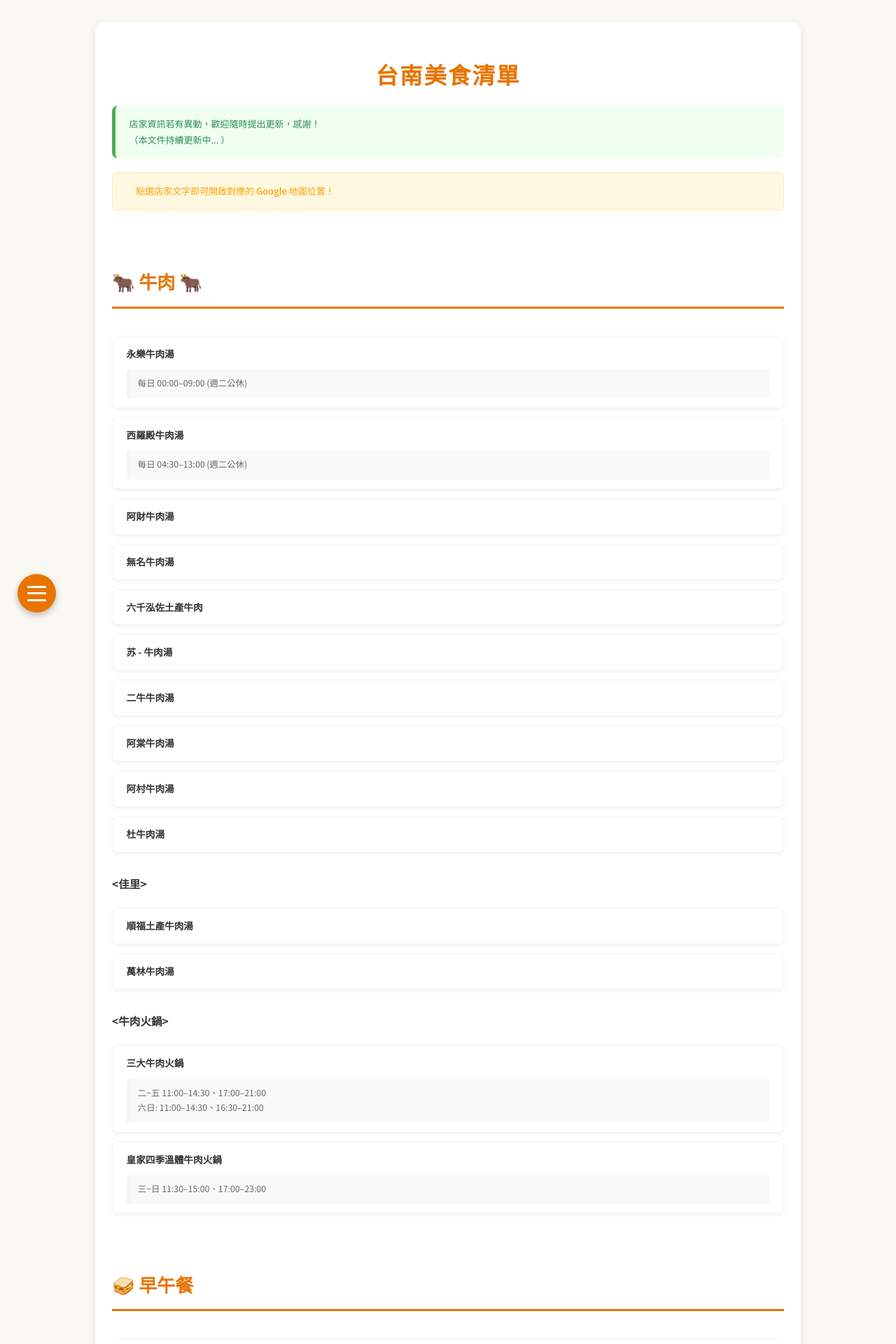
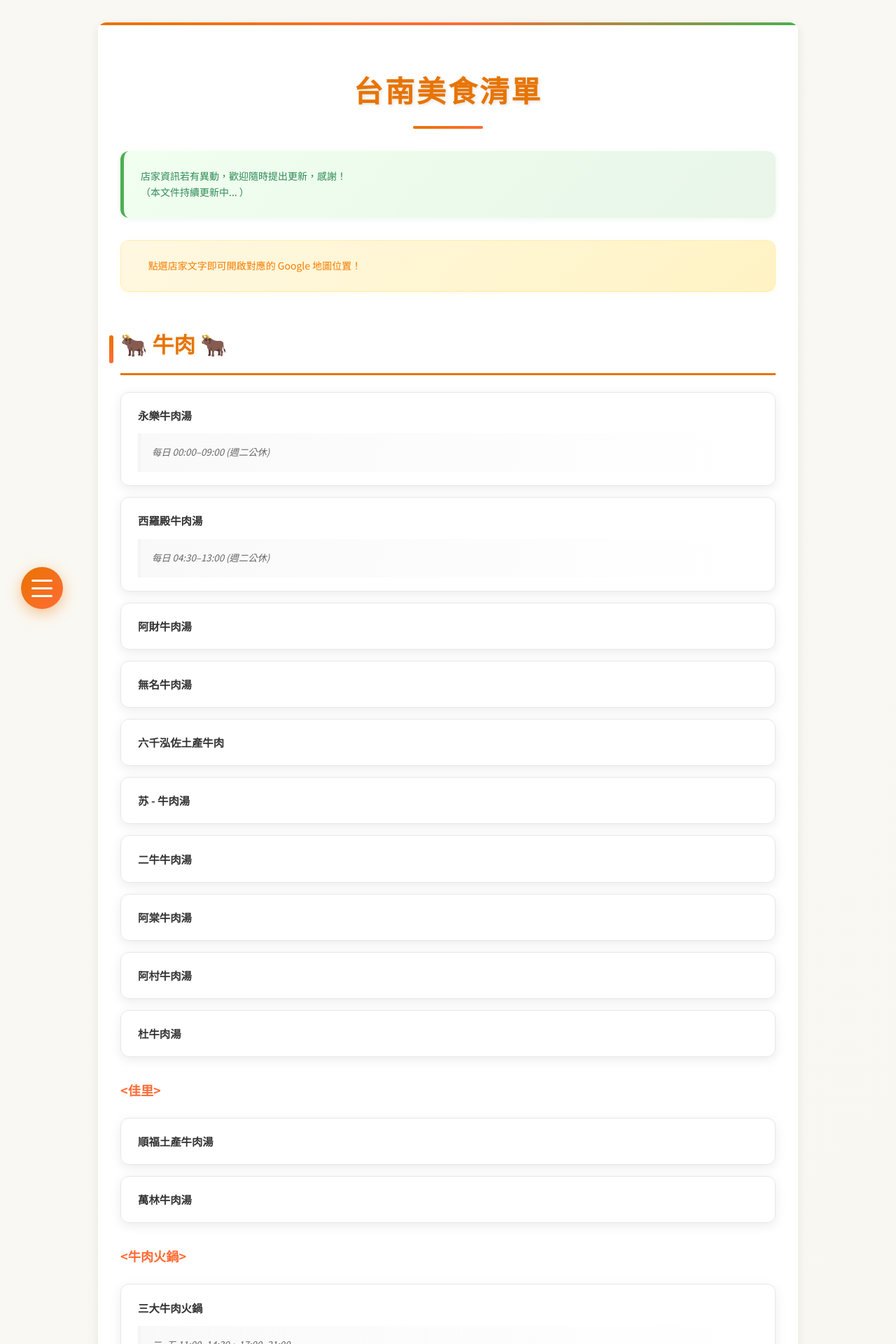
Before and after one commit to dssass/dssass.github.io, a Jekyll site: the page built from index.html, in a window 1280 px wide. Shown: the top 1920 px of the page at 70% size. Built offline with Jekyll 4.4.1, drawn with Linux system fonts in a browser that asks for light colours.

Commit message:
Update head.html

```diff
--- a/_includes/head.html
+++ b/_includes/head.html
@@ -1,20 +1,31 @@
   <meta charset="UTF-8">
   <meta name="viewport" content="width=device-width, initial-scale=1.0">
-  <title>台南美食清單</title>
-  <script async src="https://pagead2.googlesyndication.com/pagead/js/adsbygoogle.js?client=ca-pub-1804918027527093"
-     crossorigin="anonymous"></script>
+  <title>台南美食清單 - 在地人推薦</title>
+  <meta name="description" content="台南在地人推薦美食清單，包含牛肉湯、小吃、甜點、咖啡廳等完整分類，附營業時間與Google地圖連結">
+  <meta name="keywords" content="台南美食,台南小吃,台南牛肉湯,台南咖啡廳,台南甜點">
+
+  <script async src="https://pagead2.googlesyndication.com/pagead/js/adsbygoogle.js?client=ca-pub-1804918027527093" crossorigin="anonymous"></script>
+
   <style>
     /* Google Fonts - Noto Sans TC */
-    @import url('https://fonts.googleapis.com/css2?family=Noto+Sans+TC:wght@400;500;700&display=swap');
+    @import url('https://fonts.googleapis.com/css2?family=Noto+Sans+TC:wght@300;400;500;700&display=swap');
 
     :root {
-      --primary-color: #E87400; /* 活力的橘色 */
-      --secondary-color: #4CAF50; /* 清新的綠色 */
-      --background-color: #FAF8F2; /* 柔和的米色背景 */
+      --primary-color: #E87400;
+      --secondary-color: #4CAF50;
+      --accent-color: #FF6B35;
+      --background-color: #FAF8F2;
       --text-color: #333;
       --light-gray: #f4f4f4;
       --white: #fff;
-      --shadow: 0 4px 12px rgba(0,0,0,0.08);
+      --shadow: 0 4px 16px rgba(0,0,0,0.08);
+      --hover-shadow: 0 8px 24px rgba(0,0,0,0.12);
+      --border-radius: 12px;
+      --transition: all 0.3s cubic-bezier(0.4, 0, 0.2, 1);
+    }
+
+    * {
+      box-sizing: border-box;
     }
 
     html {
@@ -23,134 +34,221 @@
 
     body {
       font-family: 'Noto Sans TC', sans-serif;
-      font-size: 13px;
-      line-height: 1.75;
+      font-size: 14px;
+      line-height: 1.7;
       margin: 0;
       padding: 0;
-      background-color: var(--background-color);
+      background: linear-gradient(135deg, var(--background-color) 0%, #F5F2E8 100%);
       color: var(--text-color);
+      font-weight: 400;
     }
 
     .container {
-      max-width: 960px;
+      max-width: 1000px;
       margin: 2rem auto;
-      padding: 1.5rem; /* 在手機上稍微減少邊距 */
+      padding: 2rem;
       background: var(--white);
-      border-radius: 12px;
+      border-radius: var(--border-radius);
       box-shadow: var(--shadow);
-      transition: filter 0.3s ease-in-out; /* for overlay effect */
+      position: relative;
+      overflow: hidden;
     }
 
+    .container::before {
+      content: '';
+      position: absolute;
+      top: 0;
+      left: 0;
+      right: 0;
+      height: 4px;
+      background: linear-gradient(90deg, var(--primary-color), var(--accent-color), var(--secondary-color));
+    }
+
+    /* Typography */
     h1, h2, h3, h4, h5, h6 {
       color: var(--text-color);
       font-weight: 700;
+      margin-bottom: 0.5em;
     }
 
     h1 {
-        font-size: 2.5em;
+      font-size: 3em;
       text-align: center;
       color: var(--primary-color);
-        margin-bottom: 0.5em;
-        letter-spacing: 2px;
+      margin-bottom: 1rem;
+      letter-spacing: 3px;
+      text-shadow: 2px 2px 4px rgba(0,0,0,0.1);
+      position: relative;
+    }
+
+    h1::after {
+      content: '';
+      display: block;
+      width: 100px;
+      height: 4px;
+      background: linear-gradient(90deg, var(--primary-color), var(--accent-color));
+      margin: 1rem auto;
+      border-radius: 2px;
     }
 
     h2 {
-      font-size: 2em;
+      font-size: 2.2em;
       color: var(--primary-color);
       border-bottom: 3px solid var(--primary-color);
       padding-bottom: 0.5em;
-      margin-top: 3em;
-      margin-bottom: 1.5em;
+      margin: 3rem 0 1.5rem 0;
       display: flex;
       align-items: center;
       scroll-margin-top: 20px;
+      position: relative;
     }
 
-    h3, h4, h5 {
-      scroll-margin-top: 20px; /* 避免跳轉時被頂部遮擋 */
+    h2::before {
+      content: '';
+      position: absolute;
+      left: -1rem;
+      top: 50%;
+      transform: translateY(-50%);
+      width: 6px;
+      height: 40px;
+      background: linear-gradient(180deg, var(--primary-color), var(--accent-color));
+      border-radius: 3px;
     }
 
     h3 {
-      font-size: 1.5em;
-      color: #333;
-      border-bottom: none;
+      font-size: 1.6em;
+      color: var(--text-color);
       border-left: 5px solid var(--secondary-color);
-      padding-left: 1em;
-      margin-top: 2.5em;
-      margin-bottom: 1.2em;
+      padding-left: 1rem;
+      margin: 2.5rem 0 1.2rem 0;
+      scroll-margin-top: 20px;
+      background: linear-gradient(90deg, rgba(76,175,80,0.05) 0%, transparent 100%);
+      padding: 0.5rem 1rem;
+      border-radius: 0 8px 8px 0;
     }
 
     h4 {
-      font-size: 1.2em;
-      border-bottom: none;
-      margin-top: 2em;
-      font-weight: 700;
+      font-size: 1.3em;
+      margin-top: 2rem;
+      font-weight: 600;
+      color: var(--accent-color);
     }
 
+    /* Alert boxes */
     .custom-block, .warning-box {
-      padding: 1.2em 1.5em;
-      margin-bottom: 1.5em;
-      border-radius: 8px;
+      padding: 1.5rem;
+      margin: 2rem 0;
+      border-radius: var(--border-radius);
       font-size: 1em;
       line-height: 1.7;
+      position: relative;
+      overflow: hidden;
     }
 
-    .custom-block { background-color: #F0FFF0; color: #2E8B57; border-left: 5px solid var(--secondary-color); }
-    .warning-box { background-color: #FFF8E1; color: #FFA000; border: 1px solid #FFECB3; font-weight: 500; display: flex; align-items: center; }
-    .warning-box .icon { font-size: 1.5em; margin-right: 0.7em; }
+    .custom-block {
+      background: linear-gradient(135deg, #F0FFF0 0%, #E8F5E8 100%);
+      color: #2E8B57;
+      border-left: 5px solid var(--secondary-color);
+      box-shadow: 0 2px 8px rgba(76,175,80,0.1);
+    }
 
-    ul { list-style-type: none; padding-left: 0; }
+    .warning-box {
+      background: linear-gradient(135deg, #FFF8E1 0%, #FFF3C4 100%);
+      color: #F57C00;
+      border: 1px solid #FFECB3;
+      display: flex;
+      align-items: center;
+      box-shadow: 0 2px 8px rgba(255,193,7,0.1);
+    }
+
+    .warning-box .icon {
+      font-size: 1.5em;
+      margin-right: 0.7em;
+    }
+
+    /* Restaurant list styling */
+    ul {
+      list-style-type: none;
+      padding-left: 0;
+      margin: 1.5rem 0;
+    }
 
     ul > li {
-        background-color: var(--white);
-        border: 1px solid var(--light-gray);
-        border-radius: 8px;
-        padding: 1em 1.5em;
-        margin-bottom: 1em;
-        box-shadow: 0 2px 5px rgba(0,0,0,0.05);
-        transition: transform 0.2s ease-in-out, box-shadow 0.2s ease-in-out;
+      background: var(--white);
+      border: 1px solid #E8E8E8;
+      border-radius: var(--border-radius);
+      padding: 1.2rem 1.5rem;
+      margin-bottom: 1rem;
+      box-shadow: var(--shadow);
+      transition: var(--transition);
+      position: relative;
+      overflow: hidden;
     }
 
-    ul > li:hover { transform: translateY(-5px); box-shadow: 0 6px 15px rgba(0,0,0,0.1); }
+    ul > li::before {
+      content: '';
+      position: absolute;
+      top: 0;
+      left: 0;
+      width: 4px;
+      height: 100%;
+      background: linear-gradient(180deg, var(--primary-color), var(--accent-color));
+      transform: scaleY(0);
+      transition: var(--transition);
+    }
+
+    ul > li:hover {
+      transform: translateY(-3px);
+      box-shadow: var(--hover-shadow);
+      border-color: var(--primary-color);
+    }
+
+    ul > li:hover::before {
+      transform: scaleY(1);
+    }
 
     ul li a {
       color: var(--text-color);
       text-decoration: none;
-      font-size: 1.05em;
-      font-weight: 700;
-      transition: color 0.2s;
+      font-size: 1.1em;
+      font-weight: 600;
+      transition: var(--transition);
+      display: inline-block;
     }
 
-    ul li a:hover { color: var(--primary-color); text-decoration: none; }
+    ul li a:hover {
+      color: var(--primary-color);
+      transform: translateX(8px);
+    }
 
     blockquote {
-        margin: 0.8em 0 0 0;
-        padding: 0.8em 1em;
+      margin: 0.8rem 0 0 0;
+      padding: 1rem;
       border-left: 4px solid var(--light-gray);
-        background: #f9f9f9;
+      background: linear-gradient(90deg, #f9f9f9 0%, transparent 100%);
       color: #666;
-        border-radius: 4px;
+      border-radius: 0 8px 8px 0;
       font-size: 0.95em;
+      font-style: italic;
     }
 
-    .orange-text { color: var(--primary-color); font-weight: bold; }
-    .brown-text { color: #6F4E37; }
-
+    /* Sidebar styles */
     #toc-sidebar {
       position: fixed;
       left: 30px;
       top: 50%;
       transform: translateY(-50%);
-      width: 230px;
+      width: 280px;
       max-height: 90vh;
       overflow-y: auto;
-      background: rgba(255, 255, 255, 0.95);
-      backdrop-filter: blur(10px);
-      padding: 1em;
-      border-radius: 12px;
+      background: rgba(255, 255, 255, 0.98);
+      backdrop-filter: blur(20px);
+      padding: 1.5rem;
+      border-radius: var(--border-radius);
       box-shadow: var(--shadow);
       z-index: 1000;
-      transition: left 0.3s ease-in-out;
+      transition: var(--transition);
+      border: 1px solid rgba(255,255,255,0.2);
     }
 
     #toc-sidebar.open {
@@ -159,42 +257,61 @@
 
     #toc-sidebar h4 {
       margin-top: 0;
-        margin-bottom: 1em;
-        padding-bottom: 0.8em;
-        font-size: 1.3em;
+      margin-bottom: 1.5rem;
+      padding-bottom: 1rem;
+      font-size: 1.4em;
       text-align: center;
       color: var(--primary-color);
       border-bottom: 2px solid var(--primary-color);
+      position: relative;
     }
+
+    #toc-sidebar h4::after {
+      content: '';
+      position: absolute;
+      bottom: -2px;
+      left: 50%;
+      transform: translateX(-50%);
+      width: 50px;
+      height: 2px;
+      background: var(--accent-color);
+    }
+
     #toc-sidebar h4 a {
-      color: inherit; /* 繼承父層 h4 的顏色 (橘色) */
-      text-decoration: none; /* 移除連結的底線 */
-      display: block; /* 讓整個標題區塊都可以點擊 */
-      transition: opacity 0.2s ease;
+      color: inherit;
+      text-decoration: none;
+      display: block;
+      transition: var(--transition);
     }
 
     #toc-sidebar h4 a:hover {
-      opacity: 0.8; /* 當滑鼠移上去時，增加一點透明度作為提示 */
+      opacity: 0.8;
+      transform: scale(1.02);
     }
 
-    #toc-sidebar ul { padding-left: 0; margin: 0; }
+    #toc-sidebar ul {
+      padding-left: 0;
+      margin: 0;
+    }
 
     #toc-sidebar ul.main-menu > li > a {
       display: block;
-      padding: 0.6em 1em;
+      padding: 0.8rem 1rem;
       color: #333;
       text-decoration: none;
-      border-radius: 6px;
+      border-radius: 8px;
       font-weight: 500;
-      transition: all 0.25s ease-in-out;
+      transition: var(--transition);
       position: relative;
+      margin-bottom: 0.3rem;
     }
 
     #toc-sidebar a.has-submenu::after {
       content: '▸';
       position: absolute;
-      right: 25px;
-      transition: transform 0.3s ease-in-out;
+      right: 15px;
+      transition: var(--transition);
+      font-size: 0.9em;
     }
 
     #toc-sidebar li.open > a.has-submenu::after {
@@ -203,9 +320,10 @@
 
     #toc-sidebar ul li a:hover,
     #toc-sidebar ul li a.active {
-      background-color: var(--primary-color);
+      background: linear-gradient(135deg, var(--primary-color), var(--accent-color));
       color: var(--white);
-      transform: translateX(10px);
+      transform: translateX(8px);
+      box-shadow: 0 4px 12px rgba(232,116,0,0.3);
     }
 
     #toc-sidebar ul li a.active {
@@ -215,9 +333,9 @@
     .submenu {
       max-height: 0;
       overflow: hidden;
-      transition: max-height 0.4s ease-in-out;
-      background: rgba(0,0,0,0.02);
-      border-radius: 6px;
+      transition: max-height 0.4s cubic-bezier(0.4, 0, 0.2, 1);
+      background: linear-gradient(135deg, rgba(0,0,0,0.03) 0%, transparent 100%);
+      border-radius: 8px;
       margin: 4px 0 8px 0;
     }
 
@@ -226,34 +344,44 @@
     }
 
     .submenu li a {
-      padding: 0.5em 1em 0.5em 2em;
+      padding: 0.6rem 1rem 0.6rem 2rem;
       display: block;
       font-size: 0.9em;
       font-weight: 400;
-      color: #444;
-      border-radius: 4px;
-      transition: all 0.2s ease-in-out;
+      color: #555;
+      border-radius: 6px;
+      transition: var(--transition);
+      margin-bottom: 0.2rem;
     }
 
-    .submenu li a:hover, .submenu li a.active {
-        background-color: var(--secondary-color);
+    .submenu li a:hover,
+    .submenu li a.active {
+      background: linear-gradient(135deg, var(--secondary-color), #66BB6A);
       color: var(--white);
       transform: translateX(5px);
+      box-shadow: 0 2px 8px rgba(76,175,80,0.3);
     }
 
+    /* Mobile menu */
     #mobile-menu-toggle {
-        display: none; /* 在大螢幕上預設隱藏 */
+      display: none;
       position: fixed;
-        bottom: 25px;
-        left: 25px; /* ★★★ 這就是修改的地方 ★★★ */
-        width: 55px;
-        height: 55px;
-        background-color: var(--primary-color);
+      bottom: 30px;
+      left: 30px;
+      width: 60px;
+      height: 60px;
+      background: linear-gradient(135deg, var(--primary-color), var(--accent-color));
       border: none;
       border-radius: 50%;
-        box-shadow: 0 4px 10px rgba(0,0,0,0.25);
+      box-shadow: 0 6px 20px rgba(232,116,0,0.4);
       z-index: 1002;
       cursor: pointer;
+      transition: var(--transition);
+    }
+
+    #mobile-menu-toggle:hover {
+      transform: scale(1.1);
+      box-shadow: 0 8px 25px rgba(232,116,0,0.5);
     }
 
     #mobile-menu-toggle span {
@@ -264,8 +392,9 @@
       background: white;
       border-radius: 3px;
       left: 25%;
-        transition: all 0.3s ease-in-out;
+      transition: var(--transition);
     }
+
     #mobile-menu-toggle span:nth-child(1) { top: 30%; }
     #mobile-menu-toggle span:nth-child(2) { top: 48%; }
     #mobile-menu-toggle span:nth-child(3) { top: 66%; }
@@ -277,10 +406,11 @@
       left: 0;
       width: 100%;
       height: 100%;
-        background-color: rgba(0,0,0,0.5);
+      background: rgba(0,0,0,0.6);
       z-index: 999;
       opacity: 0;
-        transition: opacity 0.35s ease;
+      transition: opacity 0.3s ease;
+      backdrop-filter: blur(4px);
     }
 
     .mobile-menu-open #toc-overlay {
@@ -288,14 +418,78 @@
       opacity: 1;
     }
 
+    /* Color utilities */
+    .orange-text {
+      color: var(--primary-color);
+      font-weight: 600;
+    }
+
+    .brown-text {
+      color: #8D6E63;
+      font-weight: 500;
+    }
+
+    /* Search functionality */
+    .search-container {
+      margin: 2rem 0;
+      position: relative;
+    }
+
+    .search-input {
+      width: 100%;
+      padding: 1rem 1.5rem;
+      font-size: 1.1em;
+      border: 2px solid #E8E8E8;
+      border-radius: var(--border-radius);
+      outline: none;
+      transition: var(--transition);
+      background: var(--white);
+    }
+
+    .search-input:focus {
+      border-color: var(--primary-color);
+      box-shadow: 0 0 0 3px rgba(232,116,0,0.1);
+    }
+
+    .search-results {
+      position: absolute;
+      top: 100%;
+      left: 0;
+      right: 0;
+      background: var(--white);
+      border: 1px solid #E8E8E8;
+      border-radius: var(--border-radius);
+      box-shadow: var(--shadow);
+      z-index: 100;
+      max-height: 300px;
+      overflow-y: auto;
+      display: none;
+    }
+
+    .search-result-item {
+      padding: 1rem 1.5rem;
+      cursor: pointer;
+      transition: var(--transition);
+      border-bottom: 1px solid #f0f0f0;
+    }
+
+    .search-result-item:hover {
+      background: var(--background-color);
+    }
+
+    .search-result-item:last-child {
+      border-bottom: none;
+    }
+
+    /* Responsive design */
     @media (max-width: 1400px) {
       #toc-sidebar {
-            left: -280px;
+        left: -320px;
         opacity: 0;
         visibility: hidden;
-            transition: left 0.35s cubic-bezier(0.25, 0.46, 0.45, 0.94),
+        transition: left 0.4s cubic-bezier(0.4, 0, 0.2, 1),
                     opacity 0.3s ease,
-                        visibility 0s linear 0.35s;
+                    visibility 0s linear 0.4s;
       }
 
       #mobile-menu-toggle {
@@ -325,10 +519,66 @@
 
     @media (max-width: 768px) {
       .container {
-            padding: 2rem 1.5rem;
+        margin: 1rem;
+        padding: 1.5rem;
       }
-        h1 { font-size: 2.1em; }
-        h2 { font-size: 1.8em; }
-        h3 { font-size: 1.4em; }
+
+      h1 {
+        font-size: 2.5em;
+        letter-spacing: 2px;
+      }
+
+      h2 {
+        font-size: 2em;
+        margin: 2rem 0 1rem 0;
+      }
+
+      h3 {
+        font-size: 1.4em;
+      }
+
+      ul > li {
+        padding: 1rem 1.2rem;
+      }
+
+      #mobile-menu-toggle {
+        bottom: 20px;
+        left: 20px;
+        width: 55px;
+        height: 55px;
+      }
+    }
+
+    /* Smooth scrollbar */
+    ::-webkit-scrollbar {
+      width: 8px;
+    }
+
+    ::-webkit-scrollbar-track {
+      background: #f1f1f1;
+      border-radius: 4px;
+    }
+
+    ::-webkit-scrollbar-thumb {
+      background: linear-gradient(180deg, var(--primary-color), var(--accent-color));
+      border-radius: 4px;
+    }
+
+    ::-webkit-scrollbar-thumb:hover {
+      background: linear-gradient(180deg, var(--accent-color), var(--primary-color));
+    }
+
+    /* Loading animation */
+    .loading {
+      opacity: 0;
+      transform: translateY(20px);
+      animation: fadeInUp 0.6s ease-out forwards;
+    }
+
+    @keyframes fadeInUp {
+      to {
+        opacity: 1;
+        transform: translateY(0);
+      }
     }
   </style>
```
Lines whose indentation alone changed are shown as unchanged.
